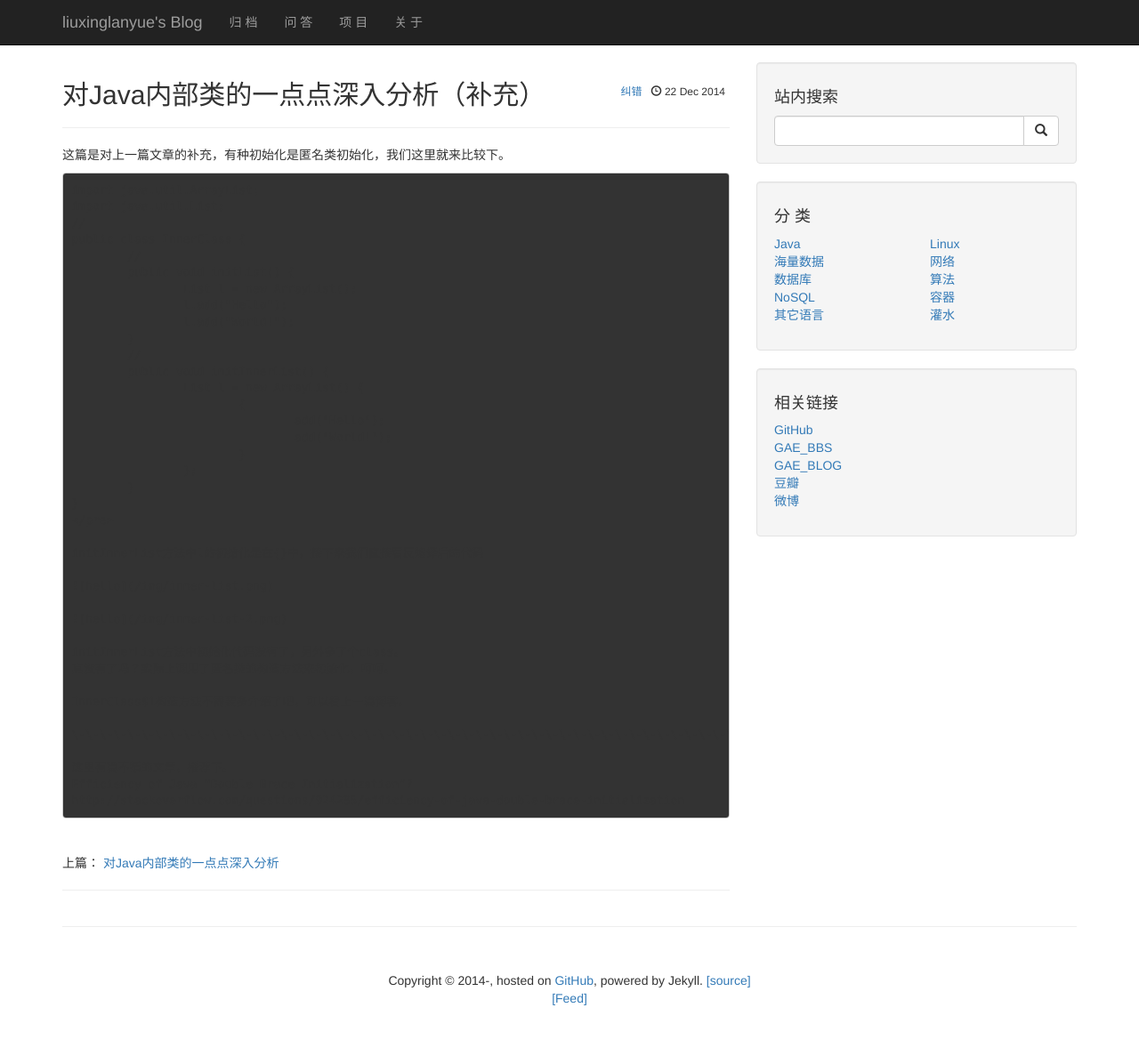
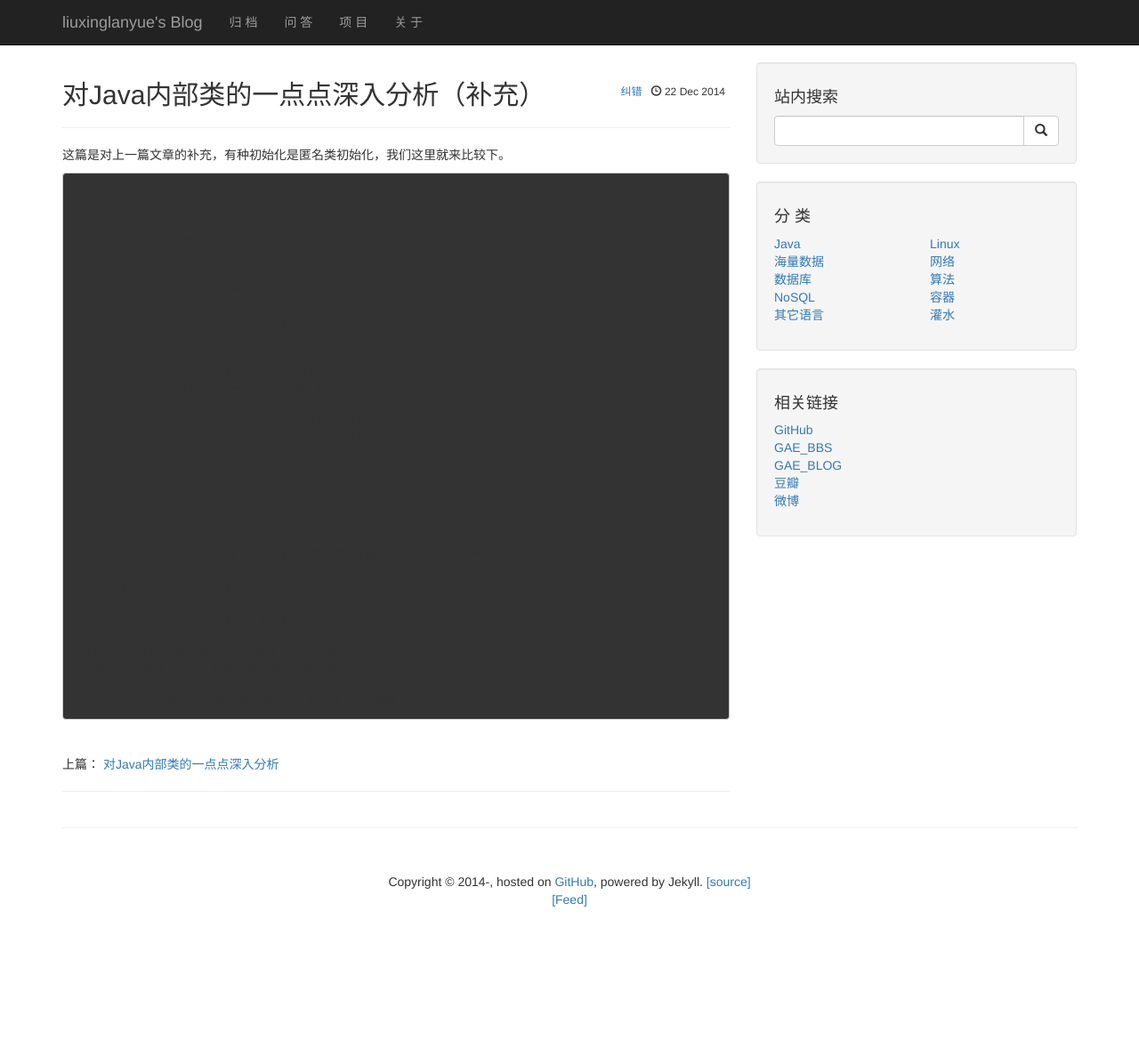
Before and after one commit to liuxinglanyue/blog, a Jekyll site: the page built from _posts/2014-12-22-inner-class2.markdown, in a window 1280 px wide and 1192 px high. Shown: the top 1169 px of the window at 89% size. Built offline with Jekyll 4.4.1, drawn with Linux system fonts in a browser that asks for light colours; nearby versions of some CDN libraries; Markdown is read by kramdown in place of the engine named in the settings; comment, search, counter and statistics services are not loaded.

Commit message:
Update 2014-12-22-inner-class2.markdown

```diff
--- a/_posts/2014-12-22-inner-class2.markdown
+++ b/_posts/2014-12-22-inner-class2.markdown
@@ -40,9 +40,3 @@
 真没有了吗？实际上调用了匿名类的构造方法来初始化，呵呵。
 
 InnerClass$1构造方法不需要多介绍了吧，可以看上一篇博客。
-
-\-\-\-\-\-\-\-\-\-\-\-\-\-\-\-\-\-\-\-\-\-\-\-\-\-\-\-\-\-\-\-\-\-\-\-\-\-\-\-\-\-\-\-\-\-\-\-\-\-\-\-\-\-\-\-\-\-\-\-\-\-\-\-\-
-
-这里有篇不错的文章，推荐下。
-Efficiency of Java “Double Brace Initialization”?
-http://stackoverflow.com/questions/924285/efficiency-of-java-double-brace-initialization
```
